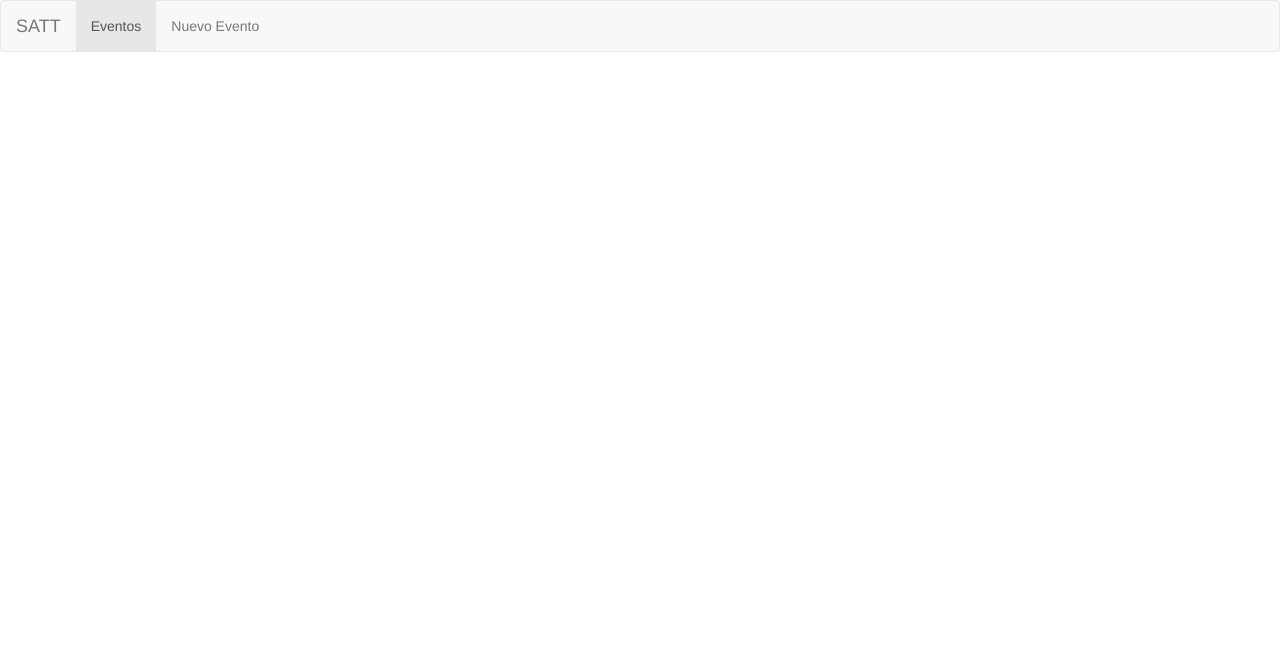
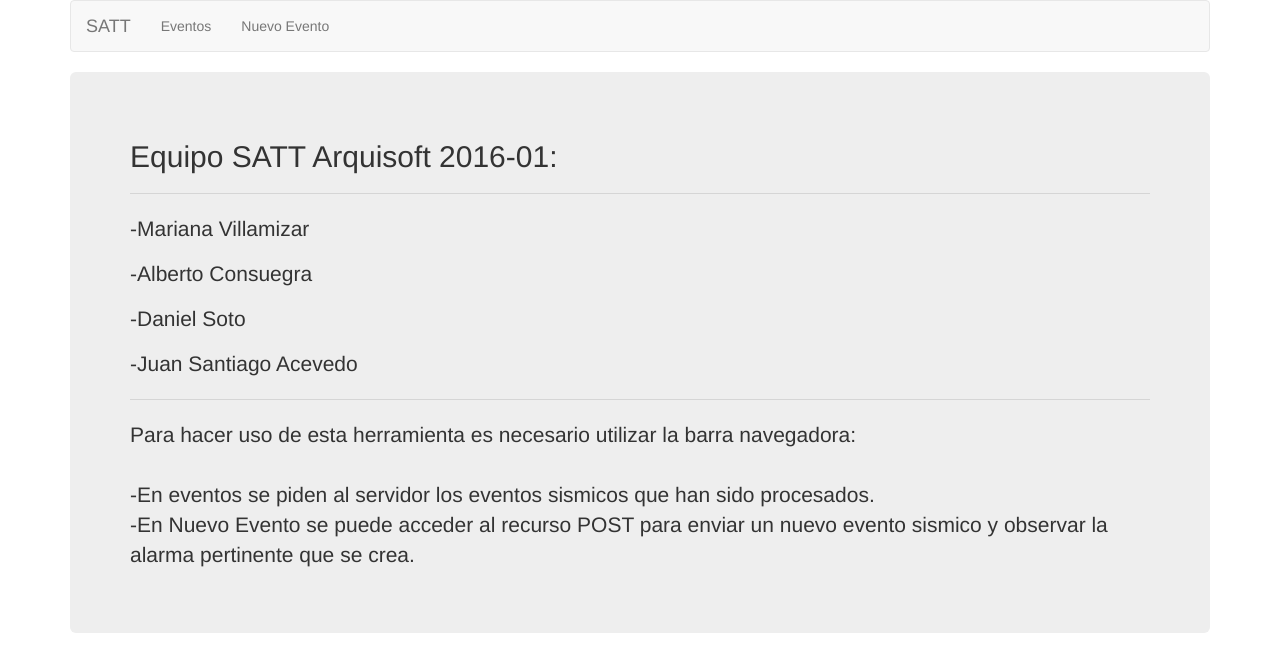
Before and after one commit to js-acevedo10/SATT-FRONT, a website: page app/index.html in a window 1280 px wide. Drawn offline with nearby package versions, Linux system fonts and the light colour scheme.

Commit message:
Home README added.

```diff
--- a/app/app.js
+++ b/app/app.js
@@ -4,7 +4,8 @@
 angular.module('myApp', [
     'ngRoute',
     'myApp.eventos',
-    'myApp.nuevoEvento'
+    'myApp.nuevoEvento',
+    'myApp.home'
 ]).
 config(['$routeProvider', function ($routeProvider) {
     $routeProvider.otherwise({
--- a/app/index.html
+++ b/app/index.html
@@ -24,7 +24,7 @@
     <!--[if lt IE 7]>
       <p class="browsehappy">You are using an <strong>outdated</strong> browser. Please <a href="http://browsehappy.com/">upgrade your browser</a> to improve your experience.</p>
   <![endif]-->
-
+    <nav class="container">
         <nav class="navbar navbar-default">
             <div class="container-fluid">
                 <!-- Brand and toggle get grouped for better mobile display -->
@@ -34,17 +34,15 @@
                 <!-- Collect the nav links, forms, and other content for toggling -->
                 <div class="collapse navbar-collapse" id="bs-example-navbar-collapse-1">
                     <ul class="nav navbar-nav">
-                    <li class="active"><a href="#/eventos">Eventos</a></li>
+                        <li><a href="#/eventos">Eventos</a></li>
                         <li><a href="#/nuevoEvento">Nuevo Evento</a></li>
                     </ul>
                 </div>
-            <!-- /.navbar-collapse -->
             </div>
-        <!-- /.container-fluid -->
         </nav>
-
     </nav>
     <div ng-view></div>
+    </nav>
 
     <!-- In production use:
   <script src="//ajax.googleapis.com/ajax/libs/angularjs/x.x.x/angular.min.js"></script>
@@ -52,6 +50,7 @@
     <script src="bower_components/angular/angular.js"></script>
     <script src="bower_components/angular-route/angular-route.js"></script>
     <script src="app.js"></script>
+    <script src="modulos/home/home.js"></script>
     <script src="modulos/eventos/eventos.js"></script>
     <script src="modulos/nuevoEvento/nuevoEvento.js"></script>
 </body>
--- /dev/null
+++ b/app/modulos/home/home.html
@@ -0,0 +1,15 @@
+<div class="container">
+    <div class="jumbotron">
+        <h2>Equipo SATT Arquisoft 2016-01:</h2>
+        <hr>
+        <p>-Mariana Villamizar</p>
+        <p>-Alberto Consuegra</p>
+        <p>-Daniel Soto</p>
+        <p>-Juan Santiago Acevedo</p>
+        <hr>
+        <p>Para hacer uso de esta herramienta es necesario utilizar la barra navegadora:
+            <br>
+            <br>-En eventos se piden al servidor los eventos sismicos que han sido procesados.
+            <br>-En Nuevo Evento se puede acceder al recurso POST para enviar un nuevo evento sismico y observar la alarma pertinente que se crea.</p>
+    </div>
+</div>
--- /dev/null
+++ b/app/modulos/home/home.js
@@ -0,0 +1,14 @@
+'use strict';
+
+angular.module('myApp.home', ['ngRoute'])
+
+.config(['$routeProvider', function ($routeProvider) {
+    $routeProvider.when('/', {
+        templateUrl: 'modulos/home/home.html',
+        controller: 'HomeCtrl'
+    });
+}])
+
+.controller('HomeCtrl', ['$scope', function ($scope) {
+
+}]);
```
Also changed, not shown: app/modulos/home/home.css (added). Lines whose indentation alone changed are shown as unchanged.
